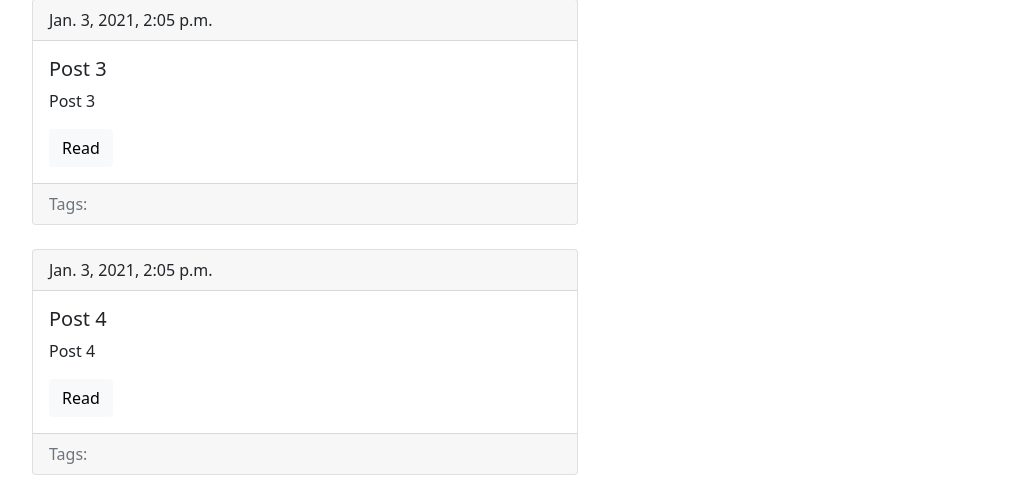
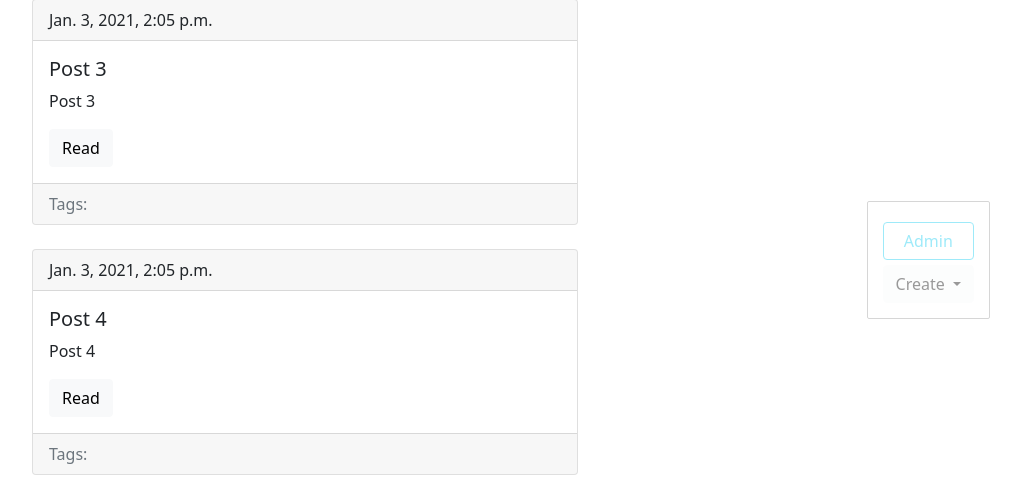
Before and after one commit to lenarsaitov/python-django-blog, a Django app: page /blog/ in a window 1280 px wide. Shown: the part 451-930 px from the top of the page, without its empty margins (240-1261 px from the left). Run offline with Django 3.2, Linux system fonts and the light colour scheme; data comes from the database, SQL or seed files in the repository.

Commit message:
custom css

```diff
--- a/blog/templates/blog/base_blog.html
+++ b/blog/templates/blog/base_blog.html
@@ -1 +1,18 @@
 {% extends 'base.html' %}
+
+{% block admin-panel %}
+    <div class="btn-group">
+      <button type="button" class="btn btn-light dropdown-toggle" data-bs-toggle="dropdown" aria-haspopup="true" aria-expanded="false">
+        Create
+      </button>
+      <ul class="dropdown-menu">
+        <li><a class="dropdown-item" href="{% url 'post_create_url' %}">Post</a></li>
+        <li><a class="dropdown-item" href="{% url 'tag_create_url' %}">Tag</a></li>
+      </ul>
+    </div>
+
+    {% if detail %}
+    <a href="{{admin_object.get_update_url}}" class="btn btn-light edit">Edit</a>
+    <a href="{{admin_object.get_delete_url}}" class="btn btn-danger delete">Delete</a>
+    {% endif %}
+{% endblock %}
--- a/blog/utils.py
+++ b/blog/utils.py
@@ -8,7 +8,7 @@ class ObjectDetailMixin:
     template = None
     def get(self, request, slug):
         obj = get_object_or_404(self.model, slug__iexact=slug)
-        return render(request, self.template, context={self.model.__name__.lower(): obj})
+        return render(request, self.template, context={self.model.__name__.lower(): obj, 'admin_object': obj, 'detail': True})
 
 class ObjectCreateMixin:
     form_model = None
--- a/blogengine/settings.py
+++ b/blogengine/settings.py
@@ -122,3 +122,6 @@ USE_TZ = True
 # https://docs.djangoproject.com/en/3.1/howto/static-files/
 
 STATIC_URL = '/static/'
+STATICFILES_DIRS = [
+    os.path.join(BASE_DIR, 'static')
+]
--- /dev/null
+++ b/static/css/styles.css
@@ -0,0 +1,19 @@
+.admin-panel{
+    border: 1px solid #999;
+    border-radius: 2px;
+    position: fixed;
+    right: 50px;
+    bottom: 30px;
+    opacity: 0.4;
+    padding: 15px;
+}
+
+.admin-panel:hover {
+    opacity: 1;
+}
+
+
+.admin-panel a {
+    display: block;
+    margin: 5px 0;
+}
--- a/templates/base.html
+++ b/templates/base.html
@@ -1,11 +1,14 @@
+{% load static %}
 <!DOCTYPE html>
 <html>
 <head>
     <meta charset="utf-8">
     <meta name="viewport" content="width=device-width, initial-scale=1, shrink-to-fit=no">
     <meta http-equiv="X-UA-Compatible" content="ie-edge">
+    <script src="https://cdn.jsdelivr.net/npm/bootstrap@5.0.0-beta1/dist/js/bootstrap.bundle.min.js" integrity="sha384-ygbV9kiqUc6oa4msXn9868pTtWMgiQaeYH7/t7LECLbyPA2x65Kgf80OJFdroafW" crossorigin="anonymous"></script>
     <link href="https://cdn.jsdelivr.net/npm/bootstrap@5.0.0-beta1/dist/css/bootstrap.min.css" rel="stylesheet"
           integrity="sha384-giJF6kkoqNQ00vy+HMDP7azOuL0xtbfIcaT9wjKHr8RbDVddVHyTfAAsrekwKmP1" crossorigin="anonymous">
+    <link rel="stylesheet" href="{% static 'css/styles.css' %}">
     <title>
       {% block title %}
         Blog Engine
@@ -52,5 +55,11 @@
       </div>
     </div>
 
+    <div class = "admin-panel align-items-center">
+        <a href="/admin" class="btn btn-outline-info" >Admin</a>
+        {% block admin-panel %}
+        {% endblock %}
+    </div>
+
 </body>
 </html>
```
